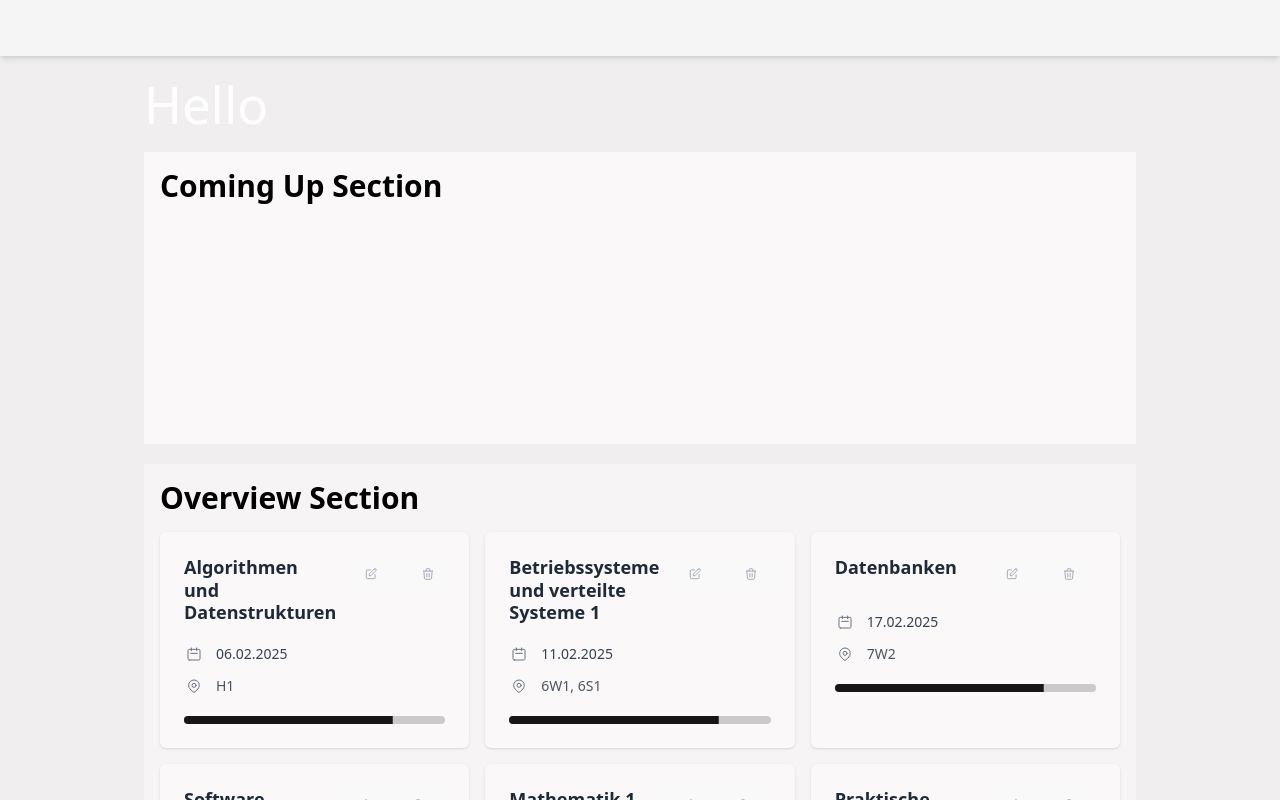
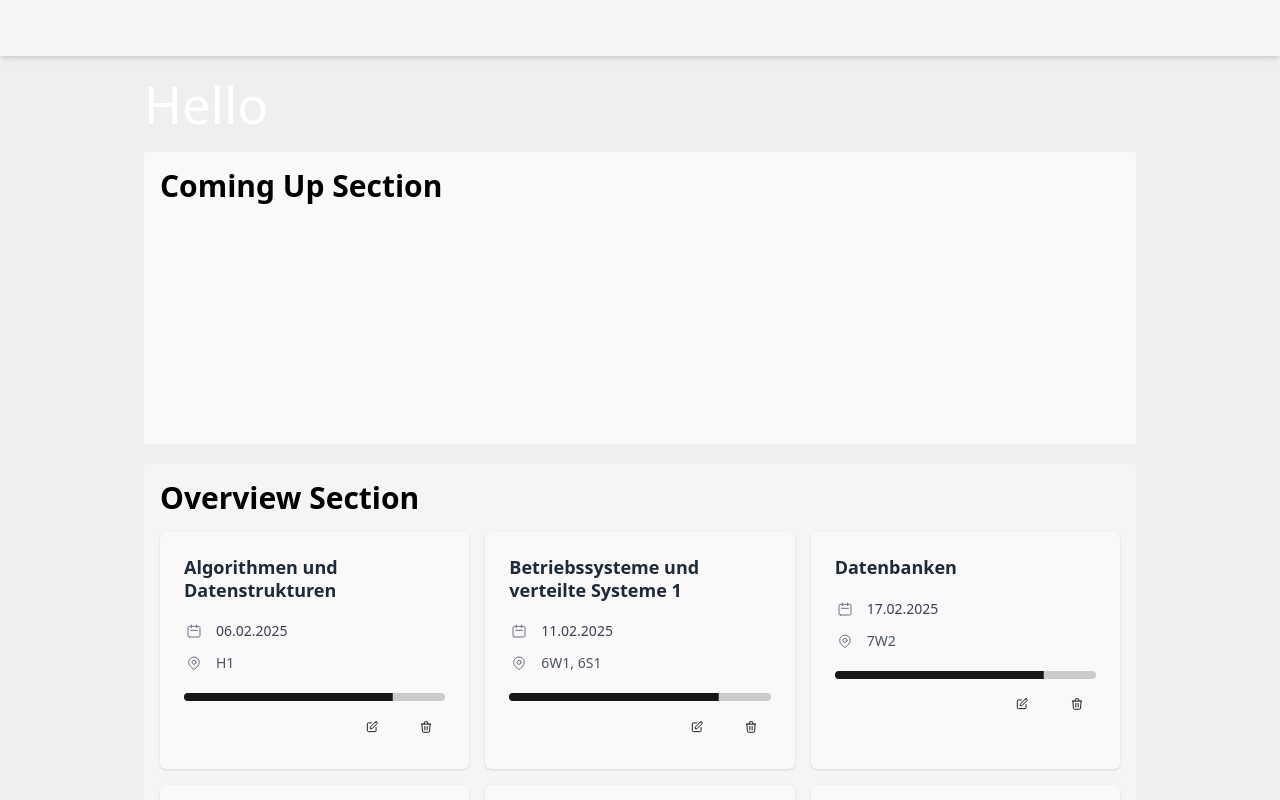
Before and after one commit to anonymouslearner-en/studiplanner, a React (Vite) app: page / in a window 1280 px wide. Shown: the top 800 px of the page. Built offline with nearby package versions, Linux system fonts and the light colour scheme.

Commit message:
feat: :lipstick: improve card layout

```diff
--- /dev/null
+++ b/src/components/ETActionButton.tsx
@@ -0,0 +1,29 @@
+import type { FC, ReactNode } from "react";
+
+interface Props {
+  title: string;
+  icon: ReactNode;
+  children?: ReactNode;
+  action: () => void;
+}
+
+/**
+ * @name ExamTileActionButton
+ */
+
+export const ExamTileActionButton: FC<Props> = ({
+  title,
+  icon,
+  children,
+  action,
+}) => {
+  return (
+    <button
+      className="p-1 text-transparent !bg-transparent rounded-xs transition-all duration-150"
+      title={title}
+      onClick={action}
+    >
+      {icon ?? children}
+    </button>
+  );
+};
--- a/src/components/ExamTile.tsx
+++ b/src/components/ExamTile.tsx
@@ -1,6 +1,7 @@
 import type { FC } from "react";
 import type { Exam } from "../types/exam";
 import { Progress } from "../../components/ui/progress";
+import { ExamTileActionButton } from "./ETActionButton";
 
 interface Props {
   exam: Exam;
@@ -58,48 +59,6 @@ export const ExamTile: FC<Props> = ({ exam }) => {
           <h3 className="text-lg font-semibold text-gray-800 leading-tight">
             {exam.name}
           </h3>
-
-          {/* Action Buttons */}
-          <div className="flex items-center space-x-0.5 ml-2">
-            <button
-              className="p-1 text-gray-400 hover:text-gray-700 hover:bg-gray-100/50 rounded transition-all duration-150"
-              onClick={() => console.log("Edit exam:", exam.id)}
-              title="Edit exam"
-            >
-              <svg
-                className="w-3.5 h-3.5"
-                fill="none"
-                stroke="currentColor"
-                viewBox="0 0 24 24"
-              >
-                <path
-                  strokeLinecap="round"
-                  strokeLinejoin="round"
-                  strokeWidth={1.5}
-                  d="M11 5H6a2 2 0 00-2 2v11a2 2 0 002 2h11a2 2 0 002-2v-5m-1.414-9.414a2 2 0 112.828 2.828L11.828 15H9v-2.828l8.586-8.586z"
-                />
-              </svg>
-            </button>
-            <button
-              className="p-1 text-gray-400 hover:text-gray-700 hover:bg-gray-100/50 rounded transition-all duration-150"
-              onClick={() => console.log("Delete exam:", exam.id)}
-              title="Delete exam"
-            >
-              <svg
-                className="w-3.5 h-3.5"
-                fill="none"
-                stroke="currentColor"
-                viewBox="0 0 24 24"
-              >
-                <path
-                  strokeLinecap="round"
-                  strokeLinejoin="round"
-                  strokeWidth={1.5}
-                  d="M19 7l-.867 12.142A2 2 0 0116.138 21H7.862a2 2 0 01-1.995-1.858L5 7m5 4v6m4-6v6m1-10V4a1 1 0 00-1-1h-4a1 1 0 00-1 1v3M4 7h16"
-                />
-              </svg>
-            </button>
-          </div>
         </div>
       </div>
 
@@ -160,8 +119,51 @@ export const ExamTile: FC<Props> = ({ exam }) => {
         </div>
 
         {/* Status Badge */}
-        <div className="flex justify-between items-center">
+        <div className="flex flex-col items-start">
           <Progress value={80} />
+
+          {/* Action Buttons */}
+          <div className="w-full  flex flex-row justify-end ml-2 mt-2">
+            <ExamTileActionButton
+              title="Edit exam"
+              action={() => console.log("Edit exam:", exam.id)}
+              icon={
+                <svg
+                  className="w-3.5 h-3.5"
+                  fill="none"
+                  stroke="black"
+                  viewBox="0 0 24 24"
+                >
+                  <path
+                    strokeLinecap="round"
+                    strokeLinejoin="round"
+                    strokeWidth={1.5}
+                    d="M11 5H6a2 2 0 00-2 2v11a2 2 0 002 2h11a2 2 0 002-2v-5m-1.414-9.414a2 2 0 112.828 2.828L11.828 15H9v-2.828l8.586-8.586z"
+                  />
+                </svg>
+              }
+            />
+
+            <ExamTileActionButton
+              title="Delete exam"
+              action={() => console.log("Delete exam:", exam.id)}
+              icon={
+                <svg
+                  className="w-3.5 h-3.5"
+                  fill="none"
+                  stroke="black"
+                  viewBox="0 0 24 24"
+                >
+                  <path
+                    strokeLinecap="round"
+                    strokeLinejoin="round"
+                    strokeWidth={1.5}
+                    d="M19 7l-.867 12.142A2 2 0 0116.138 21H7.862a2 2 0 01-1.995-1.858L5 7m5 4v6m4-6v6m1-10V4a1 1 0 00-1-1h-4a1 1 0 00-1 1v3M4 7h16"
+                  />
+                </svg>
+              }
+            />
+          </div>
         </div>
       </div>
     </div>
```
